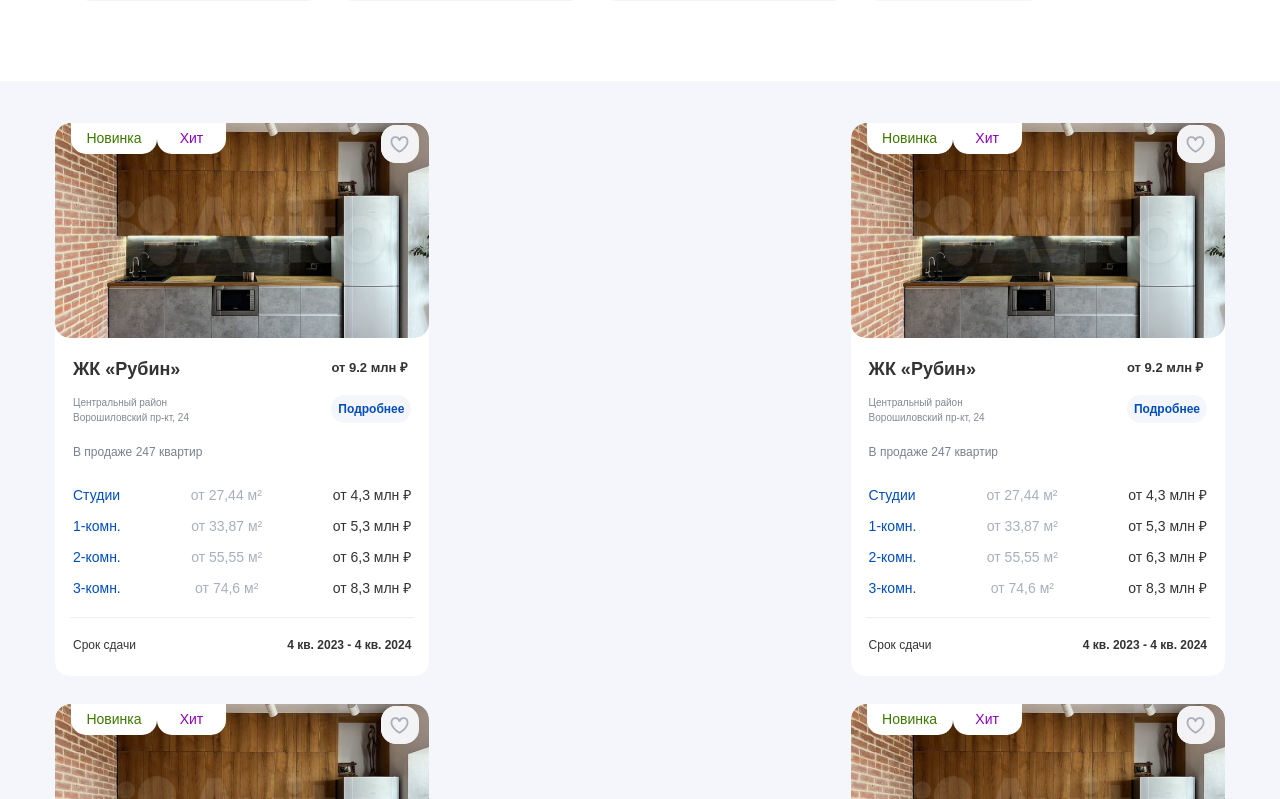
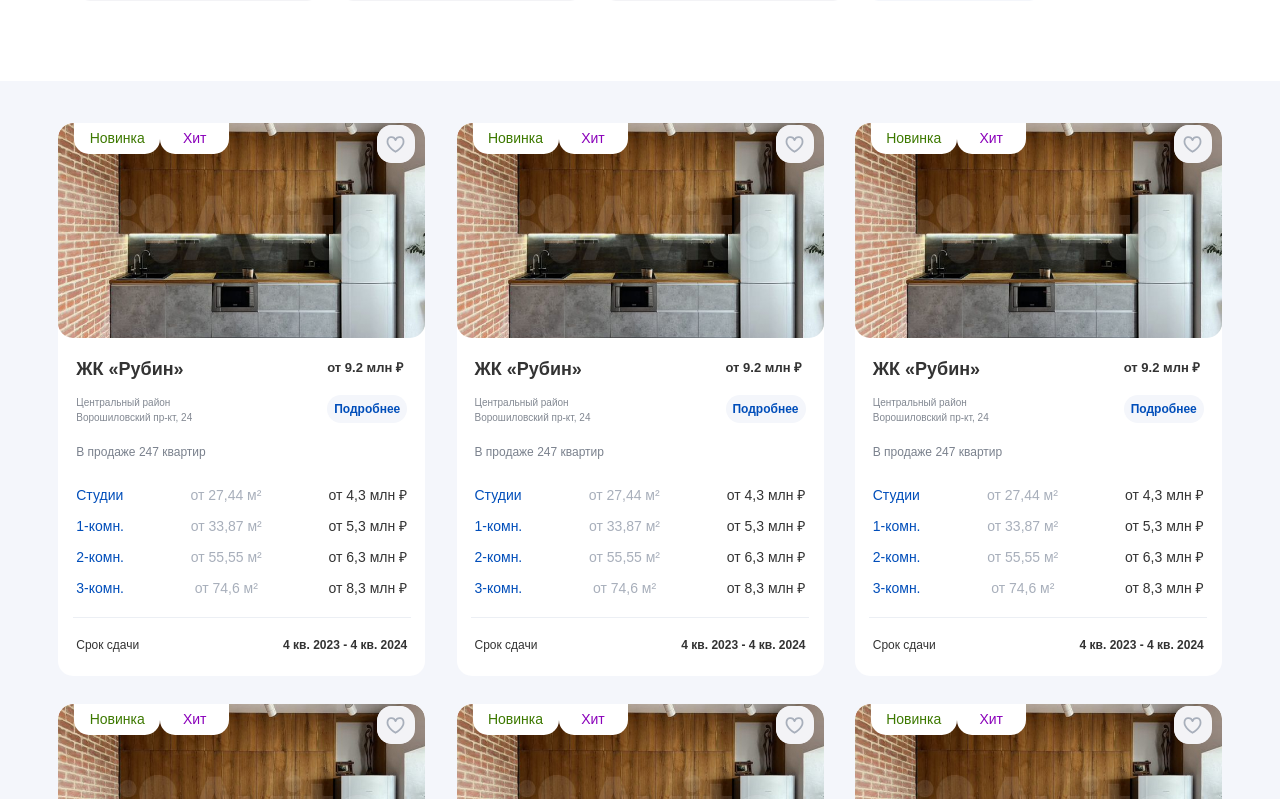
Before and after one commit to NikitaTorbenko/new_sz, a Vue app: page / in a window 1280 px wide. Shown: the part 401-1200 px from the top of the page. Built offline with nearby package versions, Linux system fonts and the light colour scheme; a web font is replaced by a local one.

Commit message:
feat: finish layout

```diff
--- a/src/features/NewProductCard/ui/index.vue
+++ b/src/features/NewProductCard/ui/index.vue
@@ -26,7 +26,7 @@ interface ProductCardProps {
 const props = defineProps<ProductCardProps>();
 </script>
 <template lang="html">
-  <div class="lg:w-[32%] 2xl:w-[30%] rounded-[15px] bg-white pb-[22px]">
+  <div class="w-full max-w-[367px] rounded-[15px] bg-white pb-[22px]">
     <div
       class="relative bg-[url('/img/product_example.jpg')] rounded-[15px] h-[215px] bg-cover w-full"
     >
@@ -61,7 +61,9 @@ const props = defineProps<ProductCardProps>();
         </p>
       </div>
       <div>
-        <p class="2xl:text-[18px] lg:text-[13px] font-bold text-[#333]">
+        <p
+          class="2xl:text-[18px] lg:text-[13px] whitespace-nowrap font-bold text-[#333]"
+        >
           {{ `от ${props.price} млн ₽` }}
         </p>
         <TextBtn
--- a/src/pages/MyCatalogPage.vue
+++ b/src/pages/MyCatalogPage.vue
@@ -30,7 +30,7 @@ const isMap = ref(false);
   <Header v-model:isMap="isMap" />
   <MainFilter v-model:isMap="isMap" />
   <div class="flex flex-wrap md:flex-nowrap gap-[20px] bg-[#F4F6FB] px-[20px]">
-    <CatalogList :class="isMap && 'w-[50%]'" />
+    <CatalogList :class="isMap && 'w-[60%]'" />
     <Map v-if="isMap" />
   </div>
 </template>
--- a/src/widgets/CatalogPageWidgets/CatalogList/ui/index.vue
+++ b/src/widgets/CatalogPageWidgets/CatalogList/ui/index.vue
@@ -39,7 +39,7 @@ const cards = [
 
 <template>
   <div
-    class="grid grid-cols-[repeat(auto-fill,minmax(354px,1fr))] justify-items-center gap-[40px] lg:gap-[28px] lg:flex lg:flex-wrap lg:justify-between lg:items-center w-[100vw] md:[61vw] max-w-[1170px] mx-auto my-0 mt-[42px]"
+    class="grid grid-cols-[repeat(auto-fill,minmax(300px,1fr))] content-start justify-evenly gap-[40px] lg:gap-[28px] lg:flex lg:flex-wrap lg:items-center max-w-[1170px] mx-auto my-0 mt-[42px]"
   >
     <NewProductCard
       v-for="(item, index) in [
--- a/src/widgets/CatalogPageWidgets/Map/ui/inedx.vue
+++ b/src/widgets/CatalogPageWidgets/Map/ui/inedx.vue
@@ -15,7 +15,9 @@ const onClick = e => console.log(e.get('coords'));
 </script>
 
 <template>
-  <div class="w-[60%] rounded-[15px] overflow-hidden sticky top-0 h-[100vh]">
+  <div
+    class="w-full md:w-[50%] rounded-[15px] overflow-hidden sticky top-0 h-[100vh]"
+  >
     <YandexMap
       @click="onClick"
       :style="{
```
